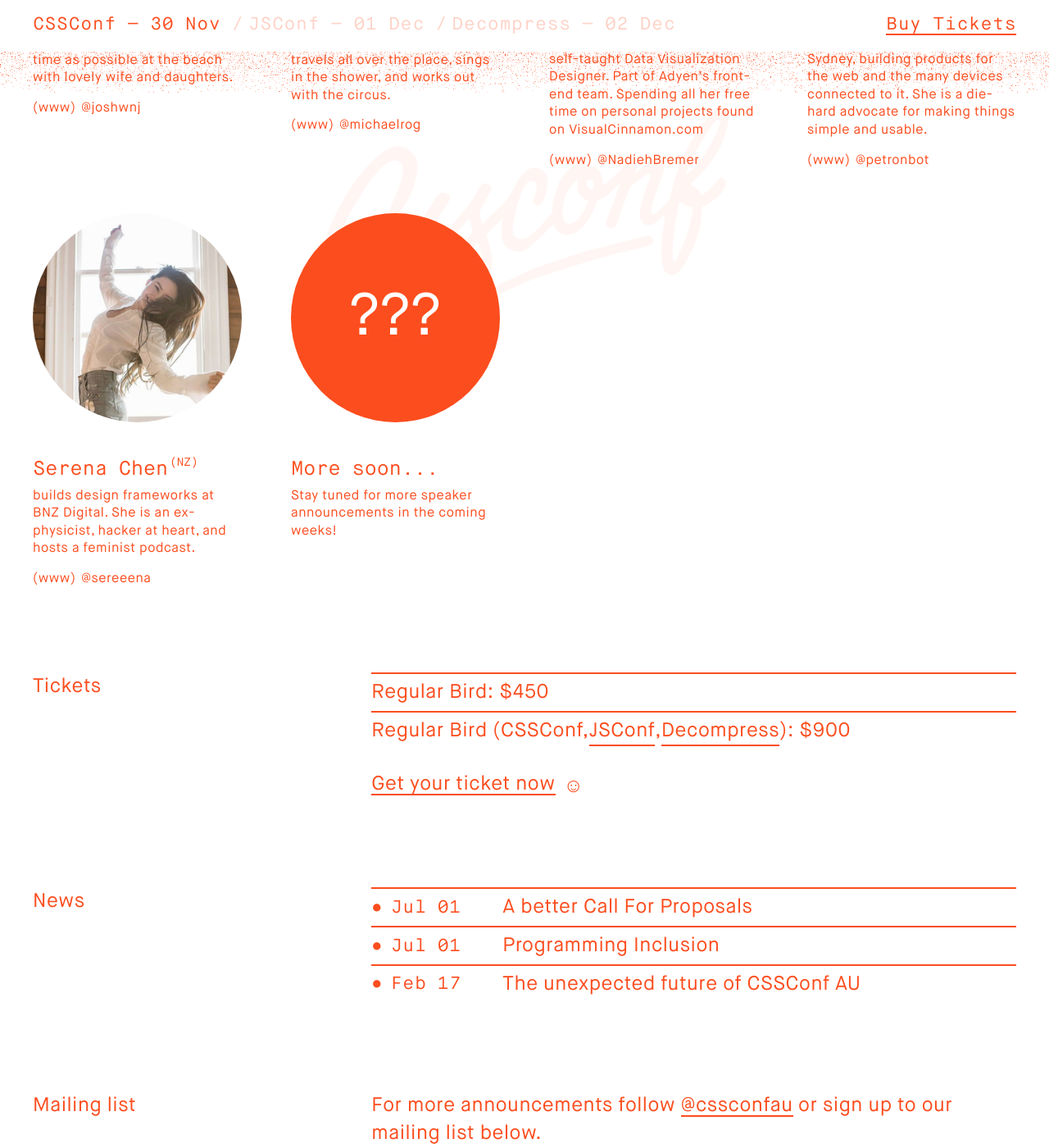
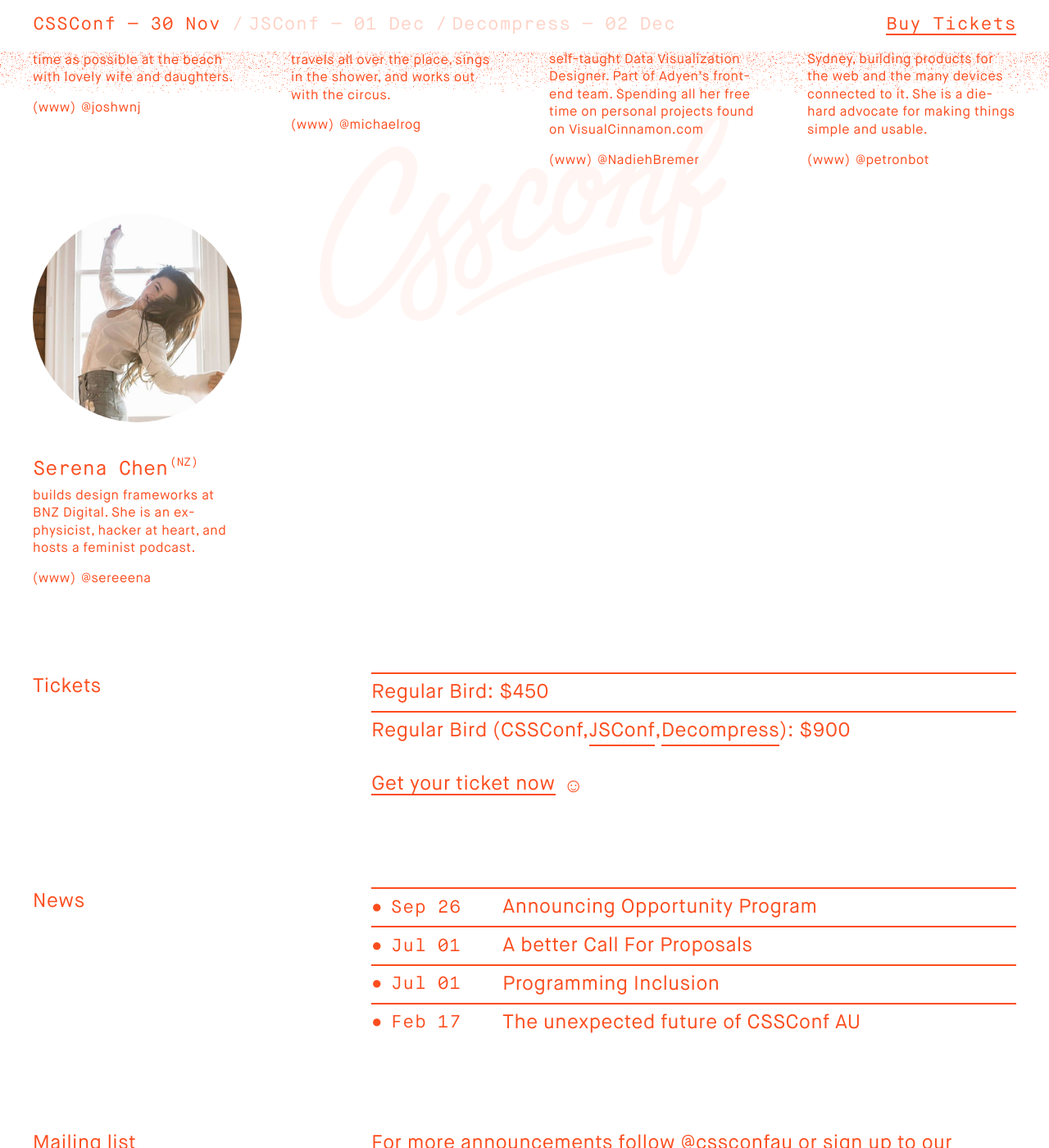
Before and after one commit to vsfest/2016.cssconf.com.au, a Jekyll site: the page built from index.html, in a window 1280 px wide and 1400 px high, scrolled down 2117 px. Shown: the whole window at 82% size. Built offline with Jekyll 4.4.1, drawn with Linux system fonts in a browser that asks for light colours.

Commit message:
adds opportunity program post

```diff
--- a/_includes/speakers.html
+++ b/_includes/speakers.html
@@ -5,16 +5,6 @@
       {% for speaker in site.speakers %}
         {% include speaker.html %}
       {% endfor %}
-
-      <div class="speaker">
-        <div class="speaker-gutter">
-          <div class="speaker-soon"></div>
-          <div class="details">
-            <span class="name">More soon...</span>
-            <p class="bio">Stay tuned for more speaker announcements in the coming weeks!</p>
-          </div>
-        </div>
-      </div>
     </div>
   </div>
 </div>
--- a/_sass/_layout.scss
+++ b/_sass/_layout.scss
@@ -225,6 +225,23 @@
   }
 }
 
+.sponsor-diversity {
+  display: inline-block;
+  margin-right: 2rem;
+  border: none;
+
+  @media screen and (max-width: $break-form) {
+    display: block;
+    margin-right: 0;
+    margin-bottom: 1rem;
+    text-align: center;
+  }
+
+  img {
+    max-height: 4rem;
+  }
+}
+
 .sponsor {
   border: 0;
   border-top: 2px solid;
@@ -284,28 +301,6 @@
 
     &.name {
       display: inline-block;
-    }
-  }
-
-  .speaker-soon {
-    height: 0;
-    overflow: hidden;
-    width: 100%;
-    padding-top: 100%;
-    background: $primary;
-    border-radius: 50%;
-    position: relative;
-
-    &:after {
-      content: '???';
-      line-height: 1;
-      text-align: center;
-      color: white;
-      position: absolute;
-      top: 50%;
-      left: 50%;
-      transform: translate(-50%, -50%);
-      font-size: 3em;
     }
   }
 
```
Also changed, not shown: _posts/2016-09-26-announcing-opportunity-program.md (added, +53 -0 lines), Gemfile.lock.
